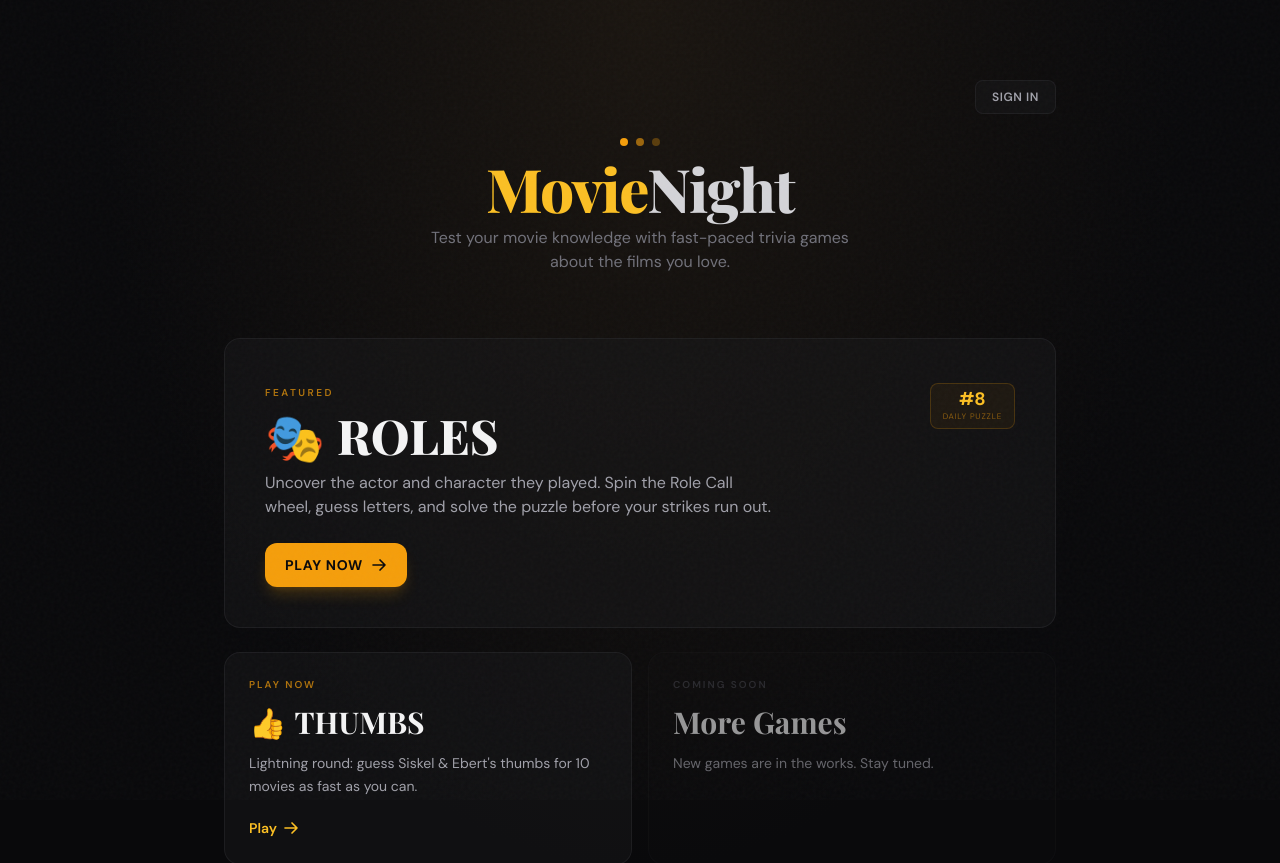
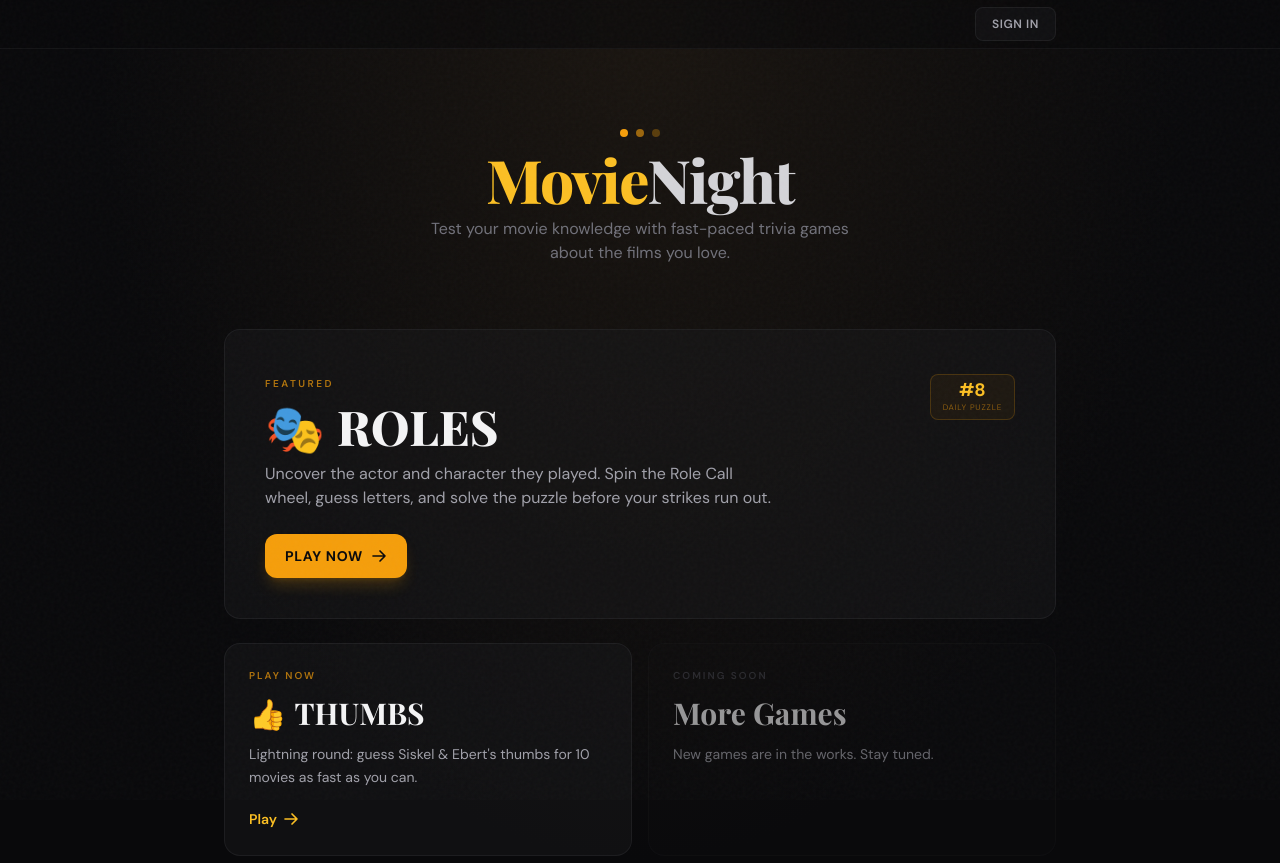
Before and after one commit to Matcheswon/MovieGames, a Next.js app: page / in a window 1280 px wide. Shown: the top 863 px of the page. Built offline with nearby package versions, Linux system fonts and the light colour scheme; no server answers; the database is empty.

Commit message:
auth button updates

```diff
--- a/src/app/page.tsx
+++ b/src/app/page.tsx
@@ -69,12 +69,14 @@ export default async function Home() {
   } catch { /* silent */ }
   return (
     <div className="min-h-screen bg-cinematic">
-      <div className="mx-auto max-w-4xl px-5 md:px-8 py-12 md:py-20">
-        {/* Auth */}
-        <div className="flex justify-end mb-6 animate-fadeIn">
+      {/* Top bar */}
+      <div className="border-b border-zinc-800/40 bg-zinc-950/60 backdrop-blur-sm">
+        <div className="mx-auto max-w-4xl px-5 md:px-8 flex justify-end items-center h-12">
           <AuthButton />
         </div>
+      </div>
 
+      <div className="mx-auto max-w-4xl px-5 md:px-8 py-12 md:py-20">
         {/* Header */}
         <div className="text-center mb-12 md:mb-16 animate-fadeIn">
           <div className="flex items-center justify-center gap-2 mb-3">
```
